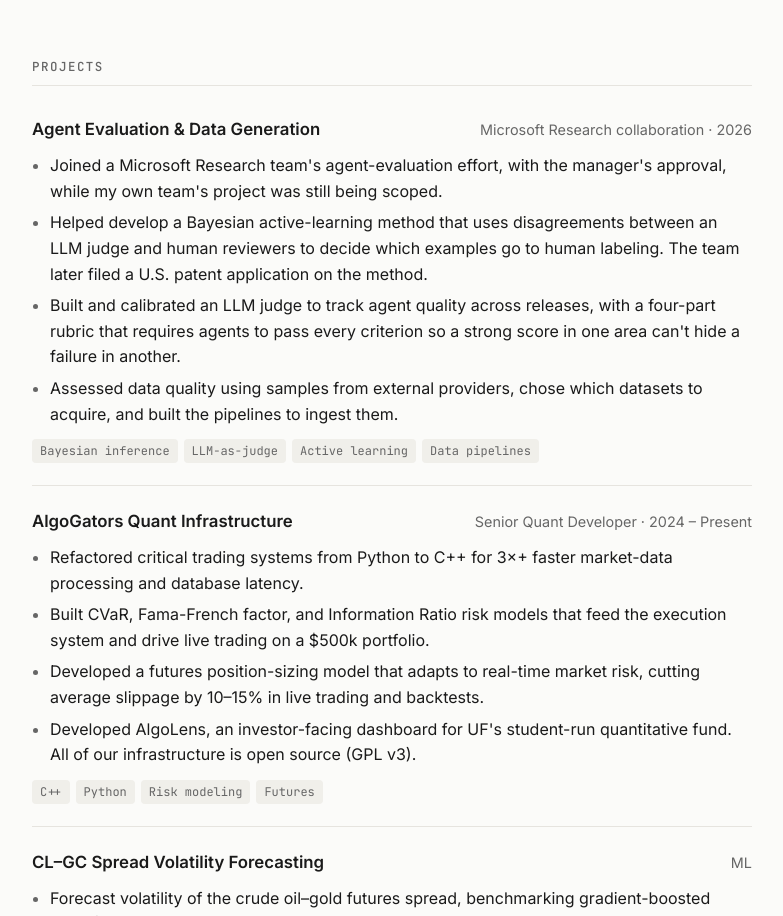
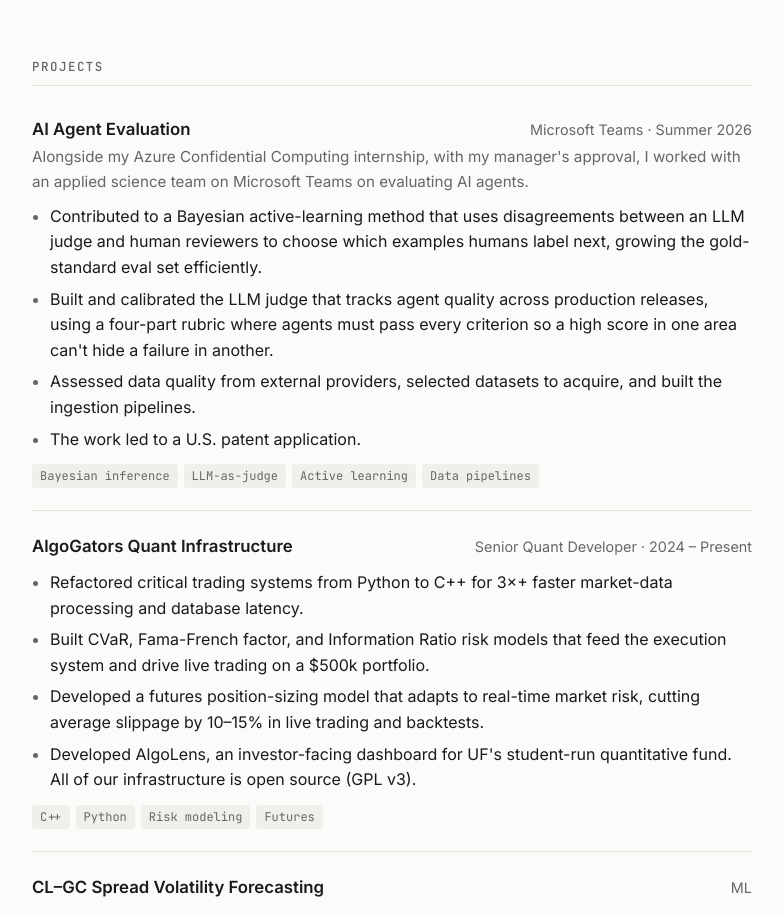
Before and after one commit to pratheeknathani/pratheeknathani.github.io, a plain HTML site: page index.html in a window 1280 px wide. Shown: the part 1798-2714 px from the top of the page, without its empty margins (248-1031 px from the left). Drawn offline with Linux system fonts and the light colour scheme.

Commit message:
Update project details and improve descriptions

```diff
--- a/index.html
+++ b/index.html
@@ -168,14 +168,15 @@
 
     <div class="item">
       <div class="item-head">
-        <h3>Agent Evaluation &amp; Data Generation</h3>
-        <span class="meta">Microsoft Research collaboration · 2026</span>
+        <h3>AI Agent Evaluation</h3>
+        <span class="meta">Microsoft Teams · Summer 2026</span>
       </div>
+      <div class="role">Alongside my Azure Confidential Computing internship, with my manager's approval, I worked with an applied science team on Microsoft Teams on evaluating AI agents.</div>
       <ul>
-        <li>Joined a Microsoft Research team's agent-evaluation effort, with the manager's approval, while my own team's project was still being scoped.</li>
-        <li>Helped develop a Bayesian active-learning method that uses disagreements between an LLM judge and human reviewers to decide which examples go to human labeling. The team later filed a U.S. patent application on the method.</li>
-        <li>Built and calibrated an LLM judge to track agent quality across releases, with a four-part rubric that requires agents to pass every criterion so a strong score in one area can't hide a failure in another.</li>
-        <li>Assessed data quality using samples from external providers, chose which datasets to acquire, and built the pipelines to ingest them.</li>
+        <li>Contributed to a Bayesian active-learning method that uses disagreements between an LLM judge and human reviewers to choose which examples humans label next, growing the gold-standard eval set efficiently.</li>
+        <li>Built and calibrated the LLM judge that tracks agent quality across production releases, using a four-part rubric where agents must pass every criterion so a high score in one area can't hide a failure in another.</li>
+        <li>Assessed data quality from external providers, selected datasets to acquire, and built the ingestion pipelines.</li>
+        <li>The work led to a U.S. patent application.</li>
       </ul>
       <div class="tags"><span>Bayesian inference</span><span>LLM-as-judge</span><span>Active learning</span><span>Data pipelines</span></div>
     </div>
```
